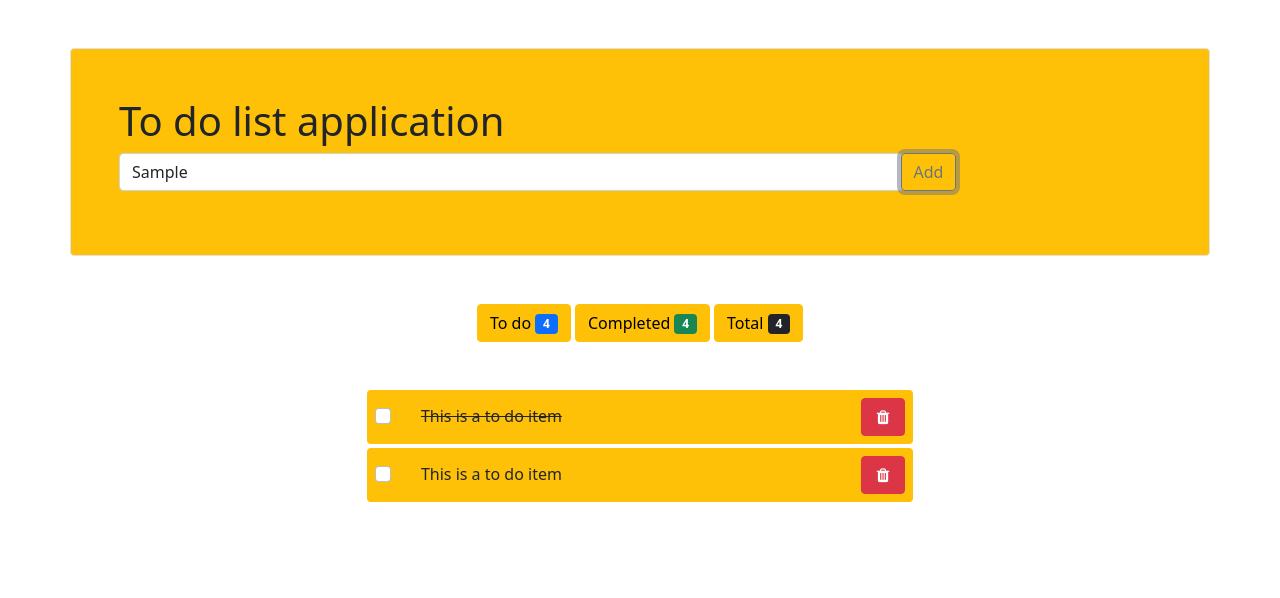
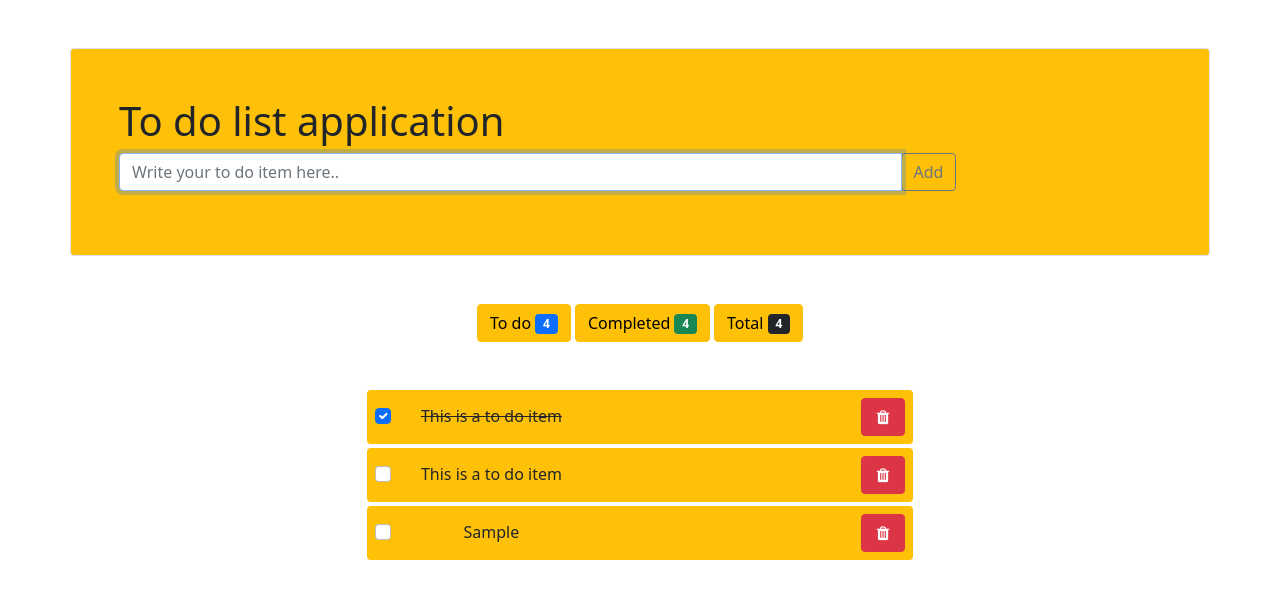
Before and after one commit to arisGio/todo-vanilla-js-bootstrap, a plain HTML site: page index.html in a window 1280 px wide. Both pictures are taken after typing "Sample" into the empty fields and a click on the button "Add". Drawn offline with nearby package versions, Linux system fonts and the light colour scheme.

Commit message:
Add task to page after submit.

```diff
--- a/app.js
+++ b/app.js
@@ -23,4 +23,56 @@ todoForm.addEventListener("submit", (e) => {
 
   tasks.push(task);
   localStorage.setItem("tasks", JSON.stringify(tasks));
+
+  createTask(task);
+
+  todoForm.reset();
+  mainInput.focus();
 });
+
+function createTask(task) {
+  const taskEl = document.createElement("div");
+  taskEl.setAttribute("id", task.id);
+  taskEl.classList.add(
+    "row",
+    "align-items-center",
+    "bg-warning",
+    "rounded",
+    "p-2",
+    "justify-content-between",
+    "col-12",
+    "col-lg-6",
+    "mx-auto",
+    "mb-1"
+  );
+
+  const taskElMarkup = `
+          <div class="form-check col-5">
+            <input
+              class="form-check-input"
+              type="checkbox"
+              value=""
+              id="${task.id}-checkbox"
+              ${task.isCompleted ? "checked" : ""}
+            />
+            <label
+              class="form-check-label ${
+                task.isCompleted ? "text-decoration-line-through" : ""
+              }"
+              for="${task.id}-checkbox"
+              ${!task.isCompleted ? "contenteditable" : ""}
+            >
+              ${task.name}
+            </label>
+          </div>
+          <button title='Remove the "${
+            task.name
+          }" task' class="btn btn-danger col-1" type="button">
+            <i class="fa fa-trash"></i>
+          </button>
+  `;
+
+  taskEl.innerHTML = taskElMarkup;
+
+  todoList.appendChild(taskEl);
+}
--- a/index.html
+++ b/index.html
@@ -58,6 +58,7 @@
               class="form-check-input"
               type="checkbox"
               value=""
+              checked
               id="flexCheckDefault"
             />
             <label
```
